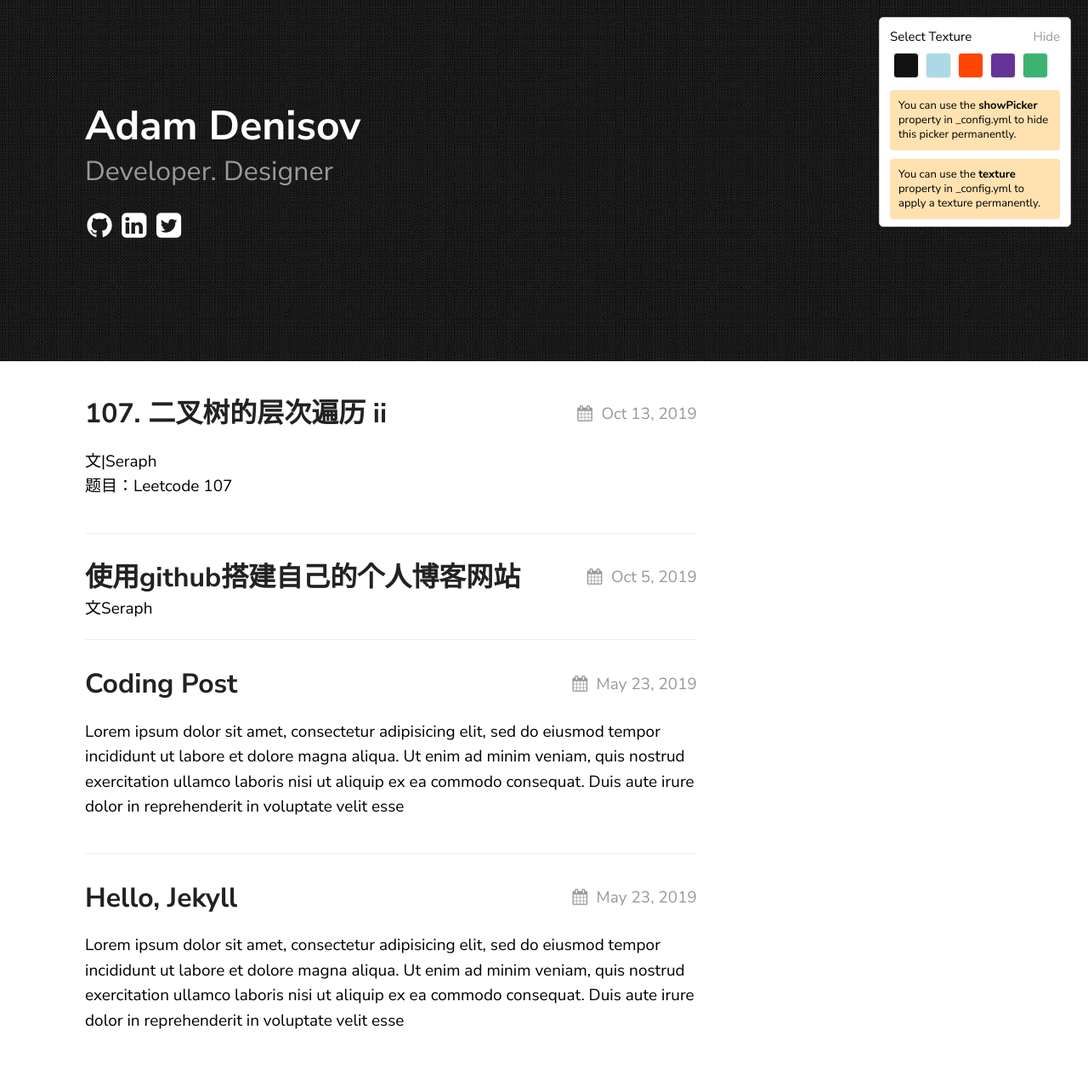
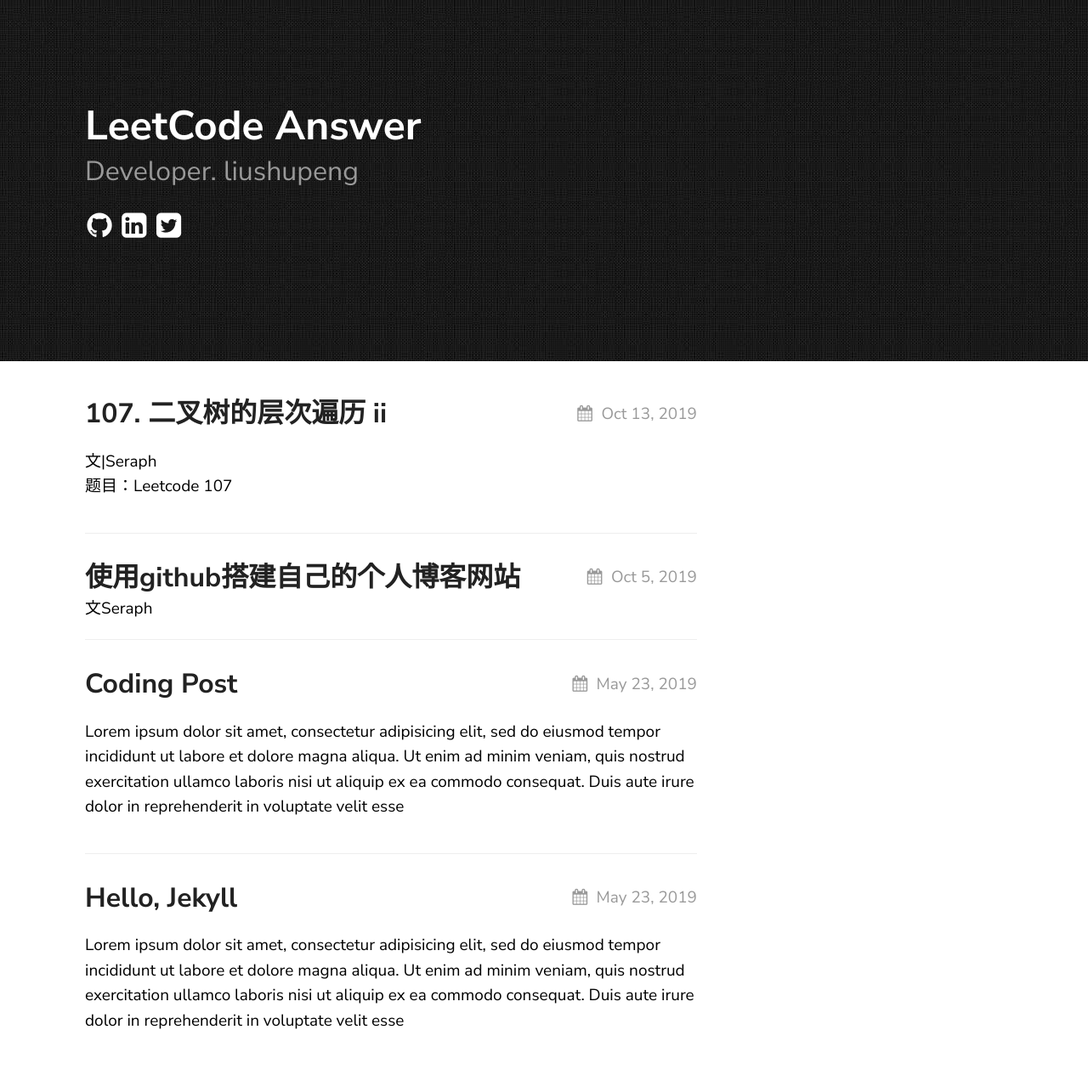
Before and after one commit to MESeraph/MEseraph.github.io, a Jekyll site: the page built from index.md, in a window 1280 px wide. Shown: the whole page at 85% size. Built offline with Jekyll 4.4.1, drawn with Linux system fonts in a browser that asks for light colours.

Commit message:
Update _config.yml

```diff
--- a/_config.yml
+++ b/_config.yml
@@ -1,6 +1,6 @@
-title: Texture Theme
-author: GitHub User
-email: your-email@domain.com
+title: Leetcode Answer
+author: liushupeng
+email: 13070195207@163.com
 description: > # this means to ignore newlines until "show_exerpts:"
   Write an awesome description for your new site here. You can edit this
   line in _config.yml. It will appear in your document head meta (for
@@ -15,18 +15,18 @@ sass:
 
 permalink: /posts/:title/
 texture:
-  title: Adam Denisov
-  tagline: Developer. Designer
+  title: LeetCode Answer
+  tagline: Developer. liushupeng
   date_format: "%b %-d, %Y"
   style: black
   showNav: false
-  showPicker: true
+  showPicker: false
 
   # generate social links in footer
   social_links:
-    twitter: thelehhman
-    github:  thelehhman
-    linkedIn: in/thelehhman
+    twitter: seraph1990
+    github:  seraph1990
+    linkedIn: in/liushupeng
     rss: rss
 
 
```
